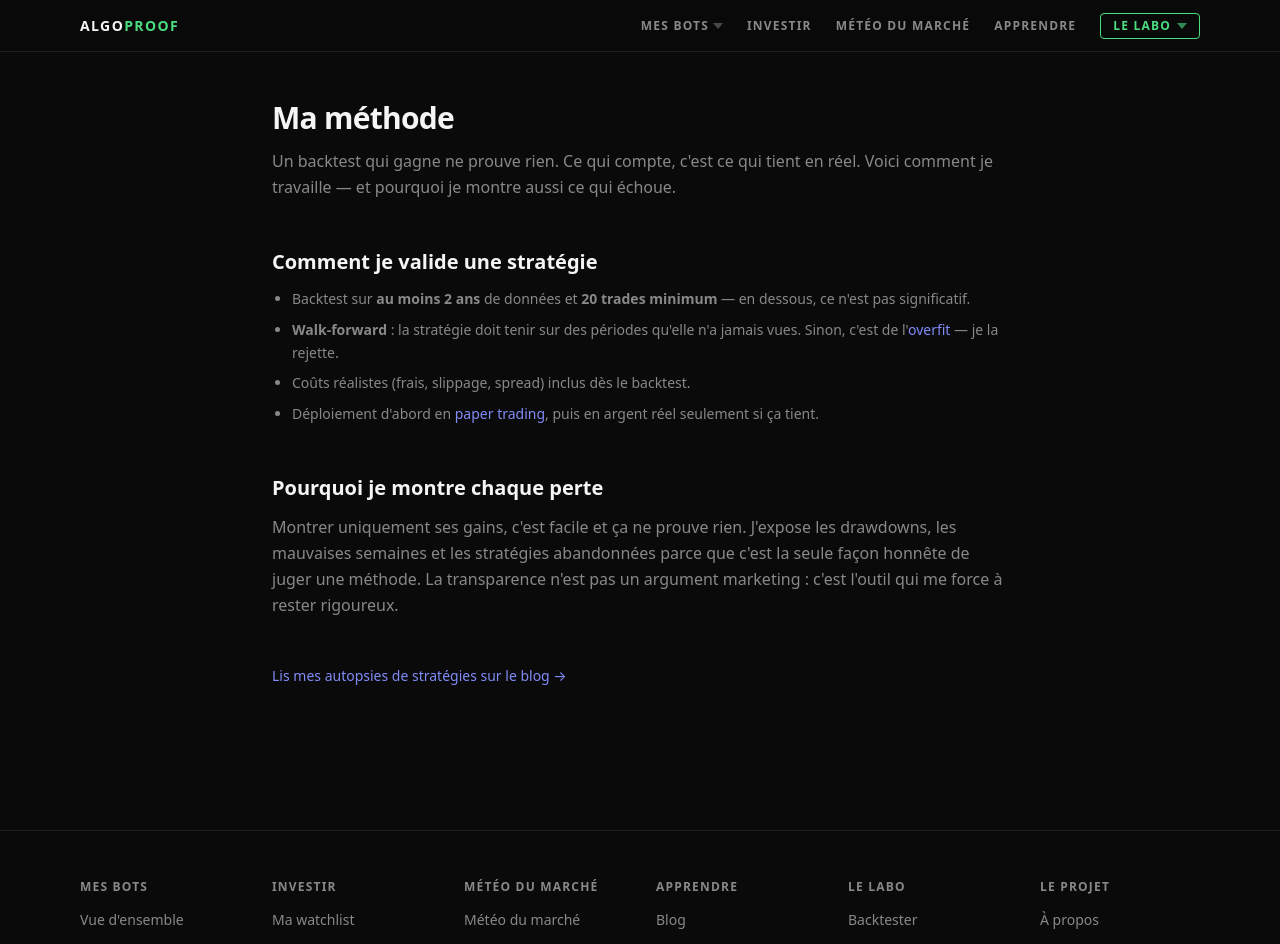
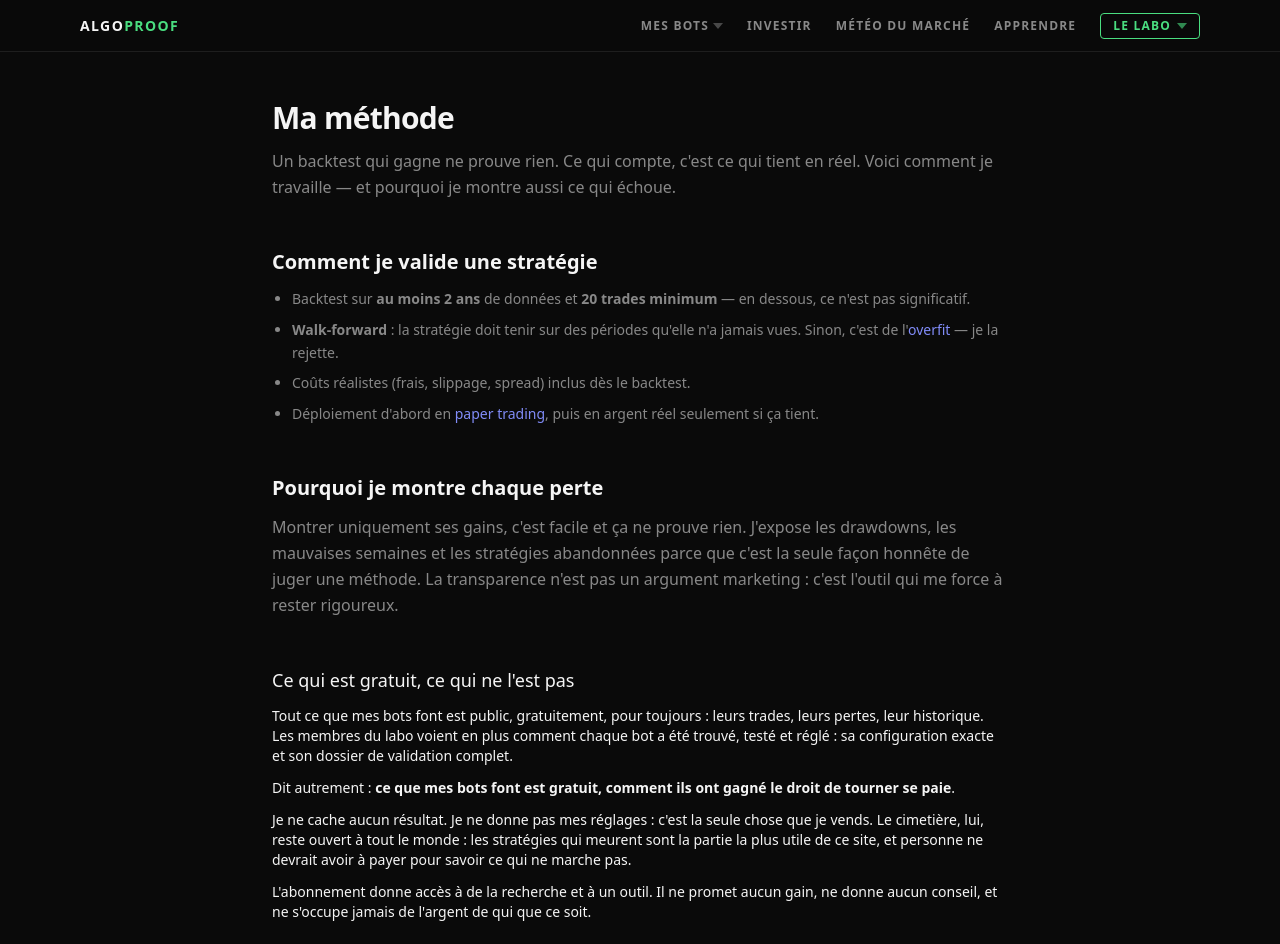
Before and after one commit to Tosmahdess/algoproof, a Next.js app: page /preuve in a window 1280 px wide. Shown: the top 944 px of the page. Built offline with nearby package versions, Linux system fonts and the light colour scheme.

Commit message:
docs: write the free/paid boundary on /preuve and in the FAQ

```diff
--- a/src/app/faq/page.tsx
+++ b/src/app/faq/page.tsx
@@ -13,6 +13,7 @@ const FAQ = [
   { question: 'Quel est le risque ?', answer: 'Le trading comporte un risque de perte. C\'est exactement pourquoi je montre aussi mes pertes et mes drawdowns. Rien ici n\'est un conseil financier : c\'est ma recherche, partagée en transparence.' },
   { question: 'Les bots sont-ils en argent réel ?', answer: 'La plupart tournent en paper trading (simulation fidèle sur de vraies données, sans argent réel). Les bots en argent réel sont marqués « live ». Le statut est toujours affiché.' },
   { question: 'Touchez-vous à mon argent ?', answer: 'Jamais. Le site ne demande ni dépôt, ni clé d\'exchange, ni accès à un compte de trading : il n\'y a rien à connecter, rien à confier. Tout est en lecture seule. Si un jour une offre demande davantage, elle sera annoncée ici noir sur blanc, jamais par surprise.' },
+  { question: 'Pourquoi les configurations sont-elles payantes si tout le reste est public ?', answer: 'Parce que ce sont deux choses différentes. Voir un bot trader ne permet de rien reproduire : il faut la configuration exacte, les filtres, et le dossier qui montre comment elle a été validée contre les milliers de voisines qui sont mortes. C\'est ça que je vends, et une stratégie complète est ouverte en entier, gratuitement, pour que tu voies à quoi ressemble un dossier avant de payer quoi que ce soit.' },
   { question: 'Puis-je utiliser ou copier les bots ?', answer: 'Le code des bots n\'est pas public. Tu peux suivre tous leurs trades en transparence, et tester tes propres stratégies dans le labo.' },
   { question: 'Mes données sont-elles en sécurité ?', answer: 'Le site n\'exige aucune donnée personnelle pour être consulté. Quand le labo demandera un compte, ce sera par simple lien magique (email), sans mot de passe à gérer.' },
   { question: 'Est-ce un conseil financier ?', answer: 'Non. AlgoProof est un laboratoire de recherche personnel partagé en public. Rien de ce qui est publié ne constitue un conseil en investissement.' },
--- a/src/app/preuve/page.tsx
+++ b/src/app/preuve/page.tsx
@@ -37,6 +37,31 @@ export default function PreuvePage() {
         </p>
       </section>
 
+      <section className="mb-10">
+        <h2 className="text-lg mb-3">Ce qui est gratuit, ce qui ne l&apos;est pas</h2>
+        <p className="text-sm mb-3">
+          Tout ce que mes bots font est public, gratuitement, pour toujours : leurs
+          trades, leurs pertes, leur historique. Les membres du labo voient en plus
+          comment chaque bot a été trouvé, testé et réglé : sa configuration exacte
+          et son dossier de validation complet.
+        </p>
+        <p className="text-sm mb-3">
+          Dit autrement : <strong>ce que mes bots font est gratuit, comment ils ont
+          gagné le droit de tourner se paie</strong>.
+        </p>
+        <p className="text-sm mb-3">
+          Je ne cache aucun résultat. Je ne donne pas mes réglages : c&apos;est la
+          seule chose que je vends. Le cimetière, lui, reste ouvert à tout le monde :
+          les stratégies qui meurent sont la partie la plus utile de ce site, et
+          personne ne devrait avoir à payer pour savoir ce qui ne marche pas.
+        </p>
+        <p className="text-sm">
+          L&apos;abonnement donne accès à de la recherche et à un outil. Il ne promet
+          aucun gain, ne donne aucun conseil, et ne s&apos;occupe jamais de
+          l&apos;argent de qui que ce soit.
+        </p>
+      </section>
+
       <section>
         <p className="text-sm">
           <Link href="/blog" className="text-accent">Lis mes autopsies de stratégies sur le blog →</Link>
```
